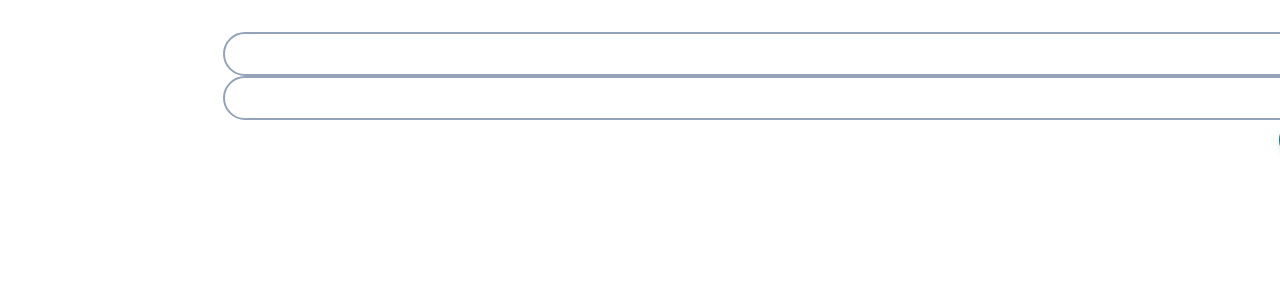
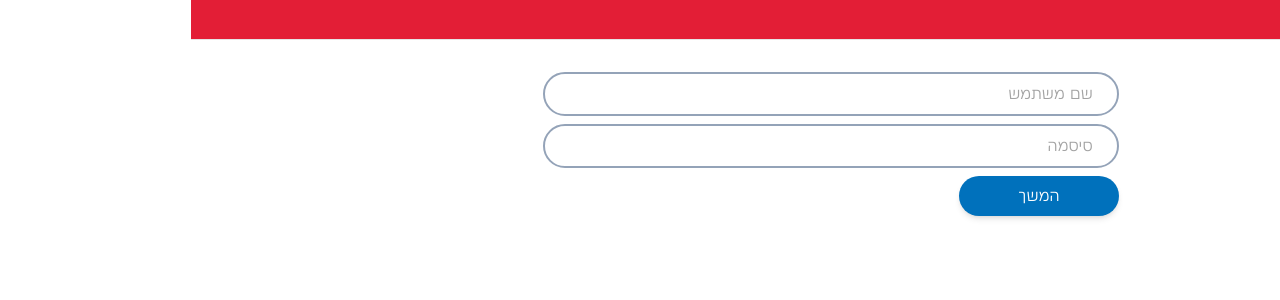
Before and after one commit to mag-d-alen/shiduchAchim, a React (Vite) app: page / in a window 1280 px wide. Shown: the top 300 px of the page. Built offline with nearby package versions, Linux system fonts and the light colour scheme.

Commit message:
added backbone to working pages

```diff
--- a/src/components/pages/LoginPage.tsx
+++ b/src/components/pages/LoginPage.tsx
@@ -1,11 +1,12 @@
 import { Button } from "../atoms/Button"
 import { Input } from "../atoms/Input"
+import { Header } from "../common/Header"
 
 export const LoginPage = () => {
   return (
-    <div className=" flex flex-col p-8">
+    <><Header text="login" /><div className=" flex w-1/2 m-auto gap-2 flex-col p-8">
       <Input placeholder={"שם משתמש"} />
       <Input type={"password"} placeholder={"סיסמה"} />
       <Button>{"המשך"}</Button>
-    </div>)
+    </div></>)
 }
```
